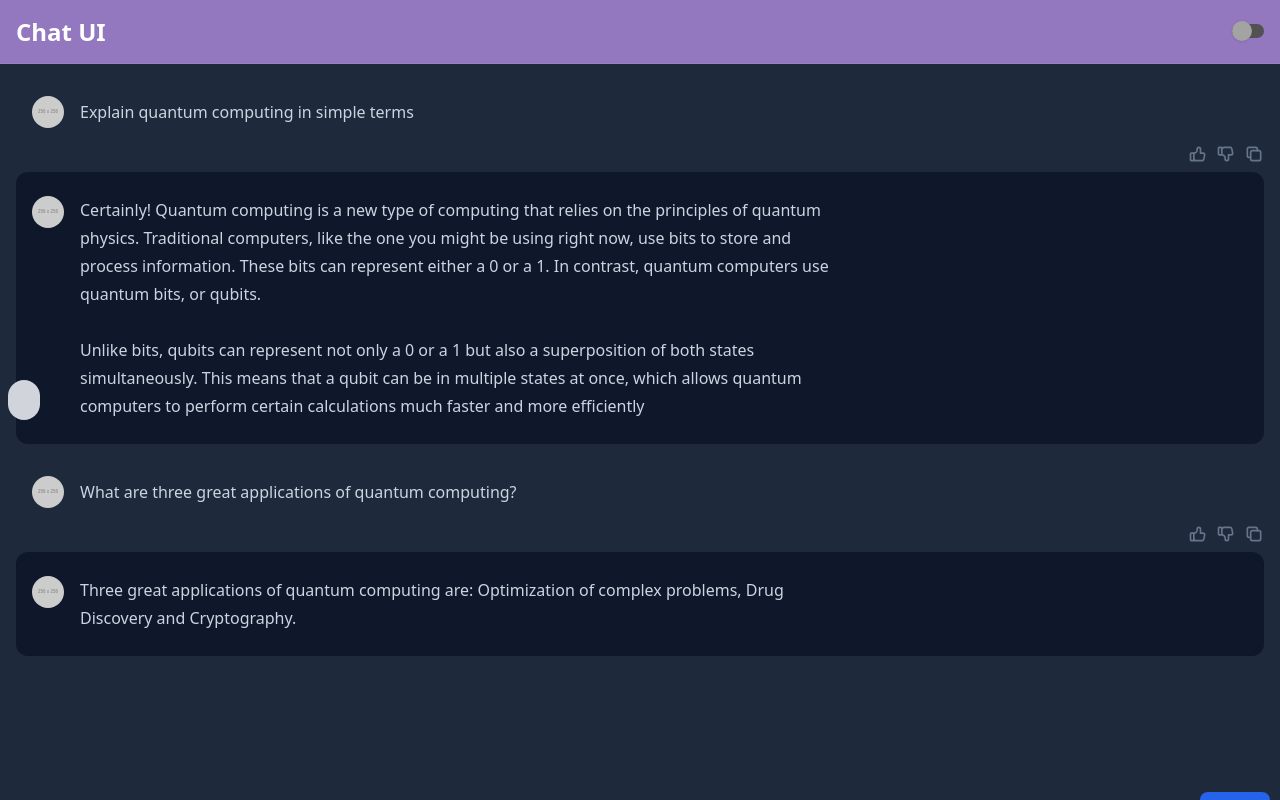
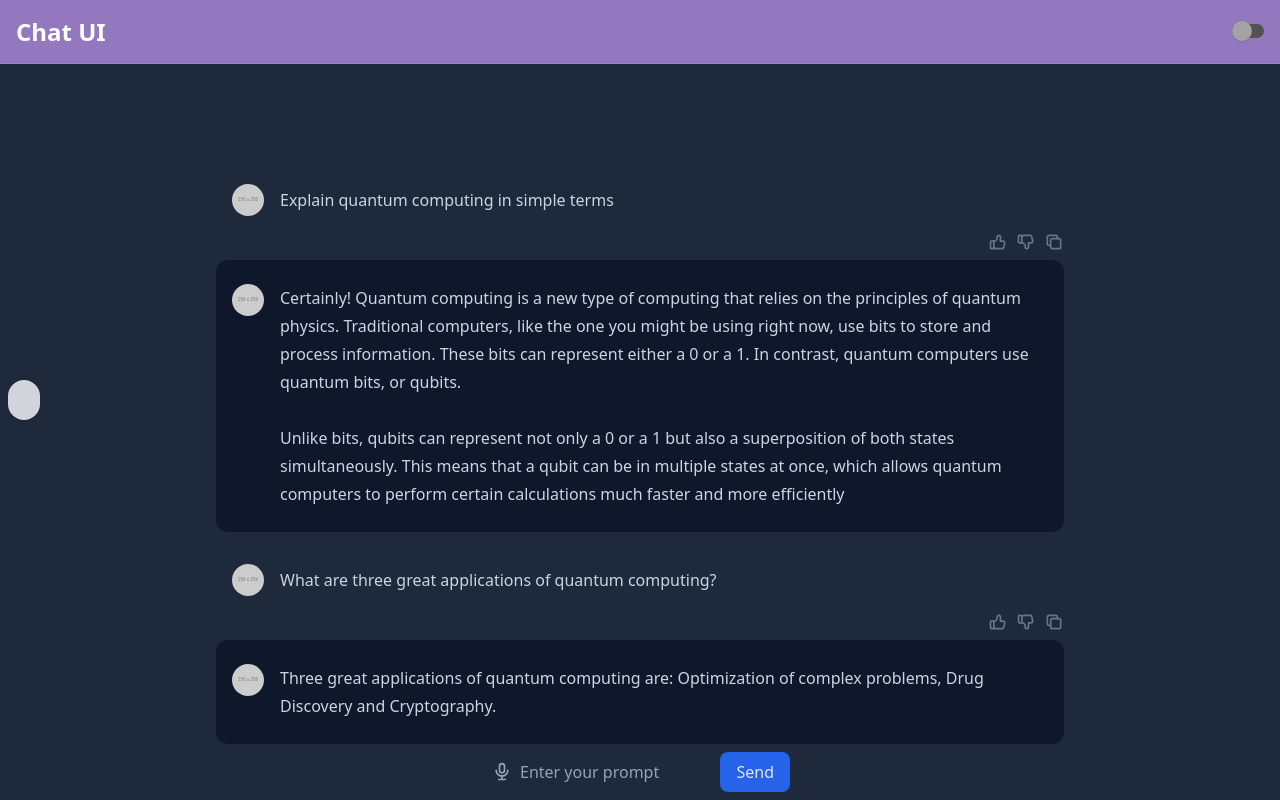
Before and after one commit to neokd/Project_LLM, a React (Vite) app in the folder frontend/: page / in a window 1280 px wide. Built offline with nearby package versions, Linux system fonts and the light colour scheme; no server answers; some icons are missing.

Commit message:
Update Inputfeild.jsx

```diff
--- a/frontend/src/components/Inputfeild.jsx
+++ b/frontend/src/components/Inputfeild.jsx
@@ -3,8 +3,8 @@ import useTheme from '../hooks/useTheme'
 
 function Inputfeild() {
     return(
-
-<div className="flex h-[97vh] w-full flex-col">
+      <div className="flex flex-col items-center justify-center h-screen p-6">
+      <div className="flex flex-col p-6">
 
   <div
     className="flex-1 overflow-y-auto rounded-xl bg-slate-200 p-4 text-sm leading-6 text-slate-900 dark:bg-slate-800 dark:text-slate-300 sm:text-base sm:leading-7"
@@ -179,7 +179,7 @@ function Inputfeild() {
       </div>
     </div>
   </div>
-  <form className="mt-2">
+  <form className="mt-2 fixed bottom-0 left-0 right-0 flex items-center justify-center">
     <label htmlFor="chat-input" className="sr-only">Enter your prompt</label>
     <div className="relative">
       <button
@@ -222,8 +222,8 @@ function Inputfeild() {
       </button>
     </div>
   </form>
+  </div>
 </div>
-
 );
 }
 
```
